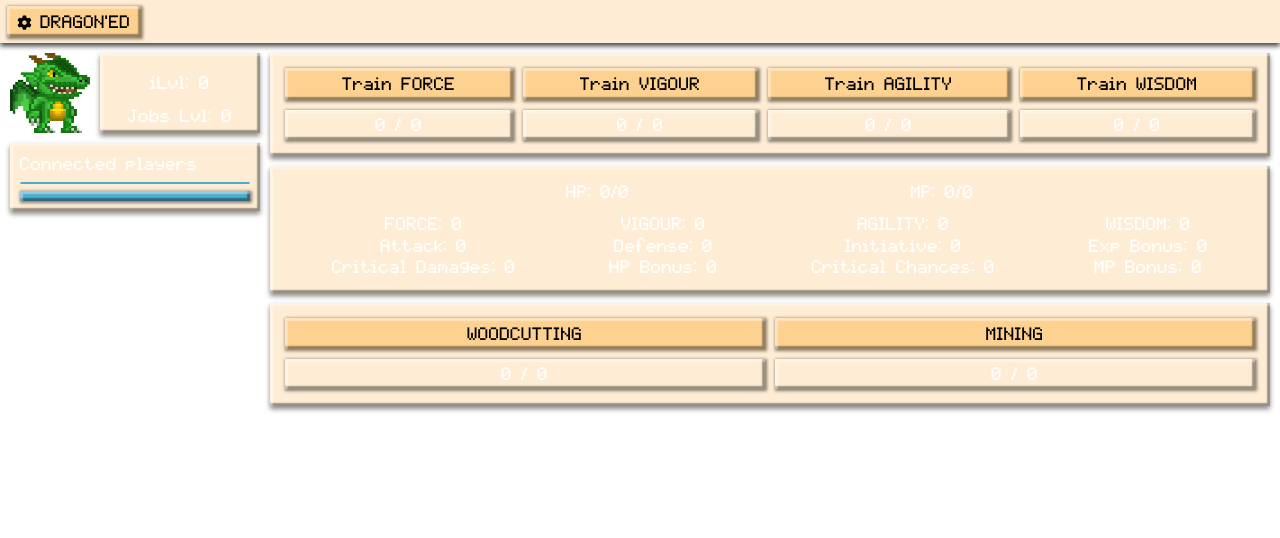
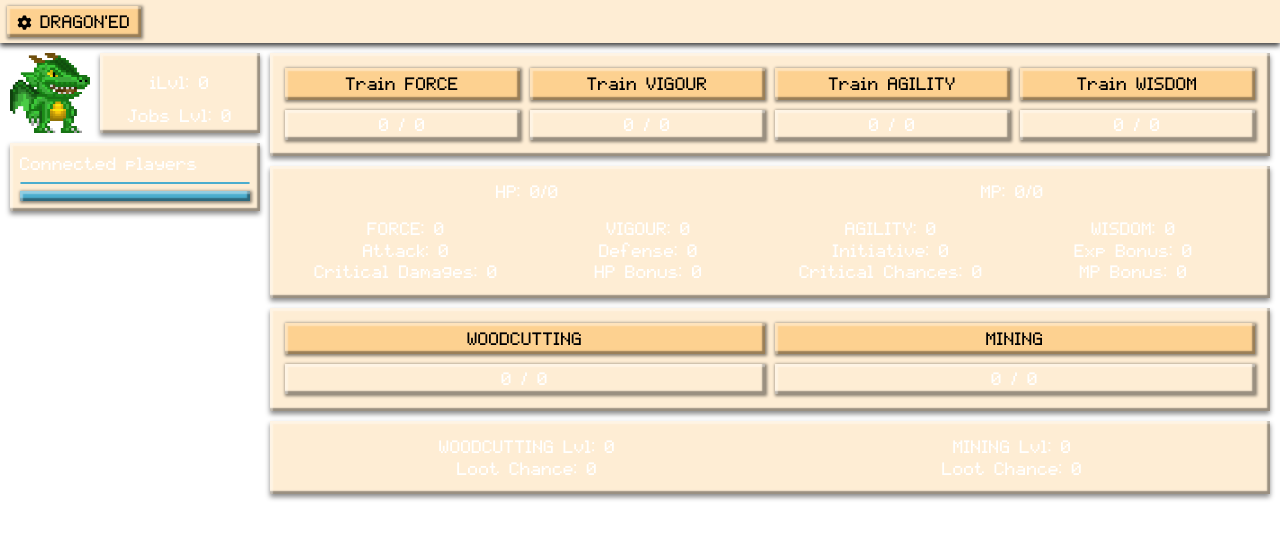
Before and after one commit to aurock-dev/dragoned, a website: page index.html in a window 1280 px wide. Drawn offline with nearby package versions, Linux system fonts and the light colour scheme; no server answers.

Commit message:
💄 factorizing css

```diff
--- a/client/css/style.css
+++ b/client/css/style.css
@@ -192,6 +192,16 @@ input:focus{
     inset -0.2em -0.2em 0.1em 0 var(--down-border-shadow),
     1px 1px 3px 1px var(--shadow-color);
 }
+
+.glass{
+    border: none;
+    background-color: var(--primary-color-transparent);
+    backdrop-filter: blur(5px);
+    box-shadow:
+        inset 0.2em 0.2em 0.1em 0 var(--up-border-shadow),
+        inset -0.2em -0.2em 0.1em 0 var(--down-border-shadow),
+        0px 3px 5px 0px var(--shadow-color);
+}
 /* #endregion */
 
 /* #region -- NAVBAR */
@@ -282,13 +292,6 @@ input:focus{
         display: grid;
         align-items: center;
         justify-items: center;
-        border: none;
-        background-color: var(--primary-color-transparent);
-        backdrop-filter: blur(5px);
-        box-shadow:
-            inset 0.2em 0.2em 0.1em 0 var(--up-border-shadow),
-            inset -0.2em -0.2em 0.1em 0 var(--down-border-shadow),
-            0px 3px 5px 0px var(--shadow-color);
     }
 
     .viewServer{
@@ -297,13 +300,6 @@ input:focus{
         width: 100%;
         height: max-content;
         padding: 10px;
-        border: none;
-        background-color: var(--primary-color-transparent);
-        backdrop-filter: blur(5px);
-        box-shadow:
-        inset 0.2em 0.2em 0.1em 0 var(--up-border-shadow),
-        inset -0.2em -0.2em 0.1em 0 var(--down-border-shadow),
-        0px 3px 5px 0px var(--shadow-color);
     }
 
     .connectedPlayerList{
@@ -321,60 +317,27 @@ input:focus{
         row-gap: 10px;
     }
 
-    .viewPlayer{
+    .actionZone{
         display: grid;
-        grid-template-columns: repeat(4, auto);
         column-gap: 10px;
         height: 100%;
         justify-items: center;
         align-items: center;
-        border: none;
-        background-color: var(--primary-color-transparent);
-        backdrop-filter: blur(5px);
-        box-shadow:
-        inset 0.2em 0.2em 0.1em 0 var(--up-border-shadow),
-        inset -0.2em -0.2em 0.1em 0 var(--down-border-shadow),
-        0px 3px 5px 0px var(--shadow-color);
         padding: 15px;
     }
 
-    .viewPlayerColumn{
+    .actionColumn{
         display: grid;
         grid-template-rows: 1fr 1fr;
         row-gap: 10px;
         width: 100%;
     }
 
-    .fightStats{
+    .defaultStats{
         display: grid;
-        grid-template-rows: repeat(2, auto);
-        row-gap: 10px;
-        height: 100%;
-        justify-items: center;
-        align-items: center;
-        border: none;
-        background-color: var(--primary-color-transparent);
-        backdrop-filter: blur(5px);
-        box-shadow:
-            inset 0.2em 0.2em 0.1em 0 var(--up-border-shadow),
-            inset -0.2em -0.2em 0.1em 0 var(--down-border-shadow),
-            0px 3px 5px 0px var(--shadow-color);
-        padding: 15px;
-    }
-
-    .HPMPStats{
-        display: grid;
-        grid-template-columns: repeat(2, auto);
-        justify-content: space-evenly;
         width: 100%;
         justify-items: center;
-    }
-
-    .otherStats{
-        display: grid;
-        grid-template-columns: repeat(4, auto);
-        width: 100%;
-        justify-items: center;
+        padding: 15px;
     }
 
     .statsColumn{
@@ -382,29 +345,34 @@ input:focus{
         justify-items: center;
     }
 
-    .viewJobs{
+    .twoColumn{
+        grid-template-columns: repeat(2, 1fr);
+    }
+
+    .fourColumn{
+        grid-template-columns: repeat(4, 1fr);
+    }
+
+    .fightStats{
         display: grid;
-        grid-template-columns: repeat(2, 1fr);
-        column-gap: 10px;
+        grid-template-rows: repeat(2, max-content);
         height: 100%;
         justify-items: center;
         align-items: center;
-        border: none;
-        background-color: var(--primary-color-transparent);
-        backdrop-filter: blur(5px);
-        box-shadow:
-        inset 0.2em 0.2em 0.1em 0 var(--up-border-shadow),
-        inset -0.2em -0.2em 0.1em 0 var(--down-border-shadow),
-        0px 3px 5px 0px var(--shadow-color);
-        padding: 15px;
     }
 
-    .viewJobsColumn{
+    .HPMPStats{
         display: grid;
-        grid-template-rows: 1fr 1fr;
-        row-gap: 10px;
+        grid-template-columns: repeat(2, 1fr);
+        justify-content: space-evenly;
+        justify-items: center;
         width: 100%;
+        height: 100%;
+        padding-top: 15px;
+        padding-left: 15px;
+        padding-right: 15px;
     }
+
     /* #endregion */
 /* #endregion */
 
--- a/index.html
+++ b/index.html
@@ -44,13 +44,13 @@
             <div class="leftPanel">
                 <div class="viewPlayerDragon">
                     <img class="playerDragonImg" src="/assets/img/uglydragon.png" alt="uglydragon">
-                    <div class="playerDragonInfos">
+                    <div class="playerDragonInfos glass">
                         <div><span id="currentPlayerName"></span></div>
                         <div>iLvl: <span id="playerIlvl">0</span></div>
                         <div>Jobs Lvl: <span id="playerJobsLvl">0</span></div>
                     </div>
                 </div>
-                <div class="viewServer" id="viewServer">
+                <div class="viewServer glass" id="viewServer">
                     <div><span id="numberOfPlayer"></span> Connected players</div>
                     <hr>
                     <div id="connectedPlayerList" class="connectedPlayerList">
@@ -59,8 +59,8 @@
                 </div>
             </div>
             <div class="viewGame" id="viewGame">
-                <div class="viewPlayer">
-                    <div class="viewPlayerColumn">
+                <div class="actionZone fourColumn glass">
+                    <div class="actionColumn">
                         <button id="trainForce">Train FORCE</button>
                         <div class="progressExpWrapper" id="expForce">
                             <div class="progressText"><span id="currentExpForce">0</span> / <span id="neededExpForce">0</span></div>
@@ -68,7 +68,7 @@
                             </div>
                         </div>
                     </div>
-                    <div class="viewPlayerColumn">
+                    <div class="actionColumn">
                         <button id="trainVigour">Train VIGOUR</button>
                         <div class="progressExpWrapper" id="expVigour">
                             <div class="progressText"><span id="currentExpVigour">0</span> / <span id="neededExpVigour">0</span></div>
@@ -76,7 +76,7 @@
                             </div>
                         </div>
                     </div>
-                    <div class="viewPlayerColumn">
+                    <div class="actionColumn">
                         <button id="trainAgility">Train AGILITY</button>
                         <div class="progressExpWrapper" id="expAgility">
                             <div class="progressText"><span id="currentExpAgility">0</span> / <span id="neededExpAgility">0</span></div>
@@ -84,7 +84,7 @@
                             </div>
                         </div>
                     </div>
-                    <div class="viewPlayerColumn">
+                    <div class="actionColumn">
                         <button id="trainWisdom">Train WISDOM</button>
                         <div class="progressExpWrapper" id="expWisdom">
                             <div class="progressText"><span id="currentExpWisdom">0</span> / <span id="neededExpWisdom">0</span></div>
@@ -93,12 +93,12 @@
                         </div>
                     </div>
                 </div>
-                <div class="fightStats">
+                <div class="fightStats glass">
                     <div class="HPMPStats">
                         <div>HP: <span id="hpAmount">0</span>/<span id="hpMaxAmount">0</span></div>
                         <div>MP: <span id="mpAmount">0</span>/<span id="mpMaxAmount">0</span></div>
                     </div>
-                    <div class="otherStats">
+                    <div class="defaultStats fourColumn">
                         <div class="statsColumn">
                             <div>FORCE: <span id="forceAmount">0</span></div>
                             <div>Attack: <span id="attackAmount">0</span></div>
@@ -121,8 +121,8 @@
                         </div>
                     </div>
                 </div>
-                <div class="viewJobs">
-                    <div class="viewJobsColumn">
+                <div class="actionZone twoColumn glass">
+                    <div class="actionColumn">
                         <button id="woodcutting">WOODCUTTING</button>
                         <div class="progressJobWrapper" id="expWoodcutting">
                             <div class="progressText"><span id="currentJobWoodcutting">0</span> / <span id="neededJobWoodcutting">0</span></div>
@@ -130,7 +130,7 @@
                             </div>
                         </div>
                     </div>
-                    <div class="viewJobsColumn">
+                    <div class="actionColumn">
                         <button id="mining">MINING</button>
                         <div class="progressJobWrapper" id="expMining">
                             <div class="progressText"><span id="currentJobMining">0</span> / <span id="neededJobMining">0</span></div>
@@ -139,12 +139,12 @@
                         </div>
                     </div>
                 </div>
-                <div class="statsList jobs">
-                    <div class="playerStatsColumn">
+                <div class="defaultStats twoColumn glass">
+                    <div class="statsColumn">
                         <div>WOODCUTTING Lvl: <span id="woodcuttingLvl">0</span></div>
                         <div>Loot Chance: <span id="woodcuttingLootChanceAmout">0</span></div>
                     </div>
-                    <div class="playerStatsColumn">
+                    <div class="statsColumn">
                         <div>MINING Lvl: <span id="miningLvl">0</span></div>
                         <div>Loot Chance: <span id="miningLootChanceAmout">0</span></div>
                     </div>
```
